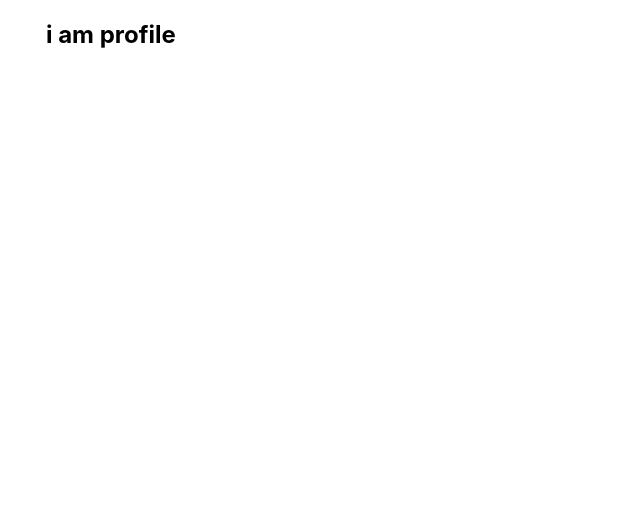
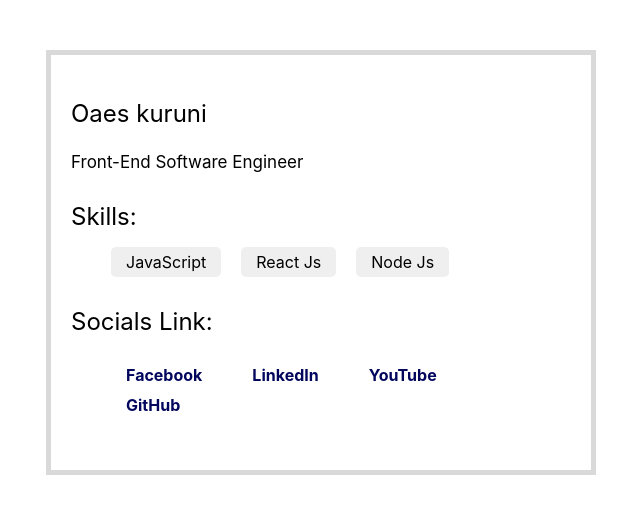
Before and after one commit to oaes/React-practice-v2, a React app: page / in a window 1280 px wide. Shown: the top 514 px of the page, without its empty margins (344-984 px from the left). Built offline with nearby package versions, Linux system fonts and the light colour scheme.

Commit message:
profile card done

```diff
--- a/src/components/profile/index.jsx
+++ b/src/components/profile/index.jsx
@@ -1,13 +1,42 @@
-import React from 'react'
+import React from "react";
+import "./profile.style.css";
 
-class Profile extends React.Component{
-    render(){
-        return(
-            <div>
-                <h2>i am profile</h2>
-            </div>
-        )
-    }
+class Profile extends React.Component {
+  render() {
+    return (
+      <div className="container">
+        <div className="bio">
+          <h3 className='bioText'>Oaes kuruni</h3>
+          <p>Front-End Software Engineer</p>
+        </div>
+        <div className="skills">
+          <h3 className='skill'>Skills:</h3>
+          <ul>
+            <li>JavaScript</li>
+            <li>React Js</li>
+            <li>Node Js</li>
+          </ul>
+        </div>
+        <div className="socialLinks">
+          <h3 className='links'>Socials Link:</h3>
+          <ul>
+            <li>
+              <a href="facebook.com">Facebook</a>
+            </li>
+            <li>
+              <a href="linkedin.com">LinkedIn</a>
+            </li>
+            <li>
+              <a href="youtube.com">YouTube</a>
+            </li>
+            <li>
+              <a href="youtube.com">GitHub</a>
+            </li>
+          </ul>
+        </div>
+      </div>
+    );
+  }
 }
 
 export default Profile;
--- /dev/null
+++ b/src/components/profile/profile.style.css
@@ -0,0 +1,60 @@
+.container {
+  width: 100%;
+  min-height: 100px;
+  padding: 20px;
+  margin-top: 50px;
+  border: 5px solid rgb(218, 217, 217);
+}
+
+.bio {
+  margin-bottom: 30px;
+}
+.bioText{
+  font-size: 24px;
+  font-weight:400;
+}
+.bio p {
+  font-size: 17px;
+  color: black;
+  margin-top: 5px;
+}
+.skills {
+  margin-bottom: 30px;
+}
+
+.skill{
+  font-size: 24px;
+  font-weight: 400;
+  margin-bottom: 10px;
+}
+.links{
+    font-size: 24px;
+    font-weight: 400;
+}
+.skills ul li {
+  display: inline-block;
+  padding: 5px 15px;
+  margin-right: 20px;
+  background-color: #efefef;
+  border-radius: 5px;
+  -webkit-border-radius: 5px;
+  -moz-border-radius: 5px;
+  -ms-border-radius: 5px;
+  -o-border-radius: 5px;
+}
+.socialLinks {
+  margin-bottom: 30px;
+}
+.socialLinks ul li {
+  display: inline-block;
+  padding: 5px 15px;
+  margin-right: 20px;
+}
+.socialLinks ul li a {
+  color: #02075d;
+  font-weight: bold;
+  text-decoration: none;
+}
+.socialLinks ul li a:hover {
+  color: coral;
+}
```
